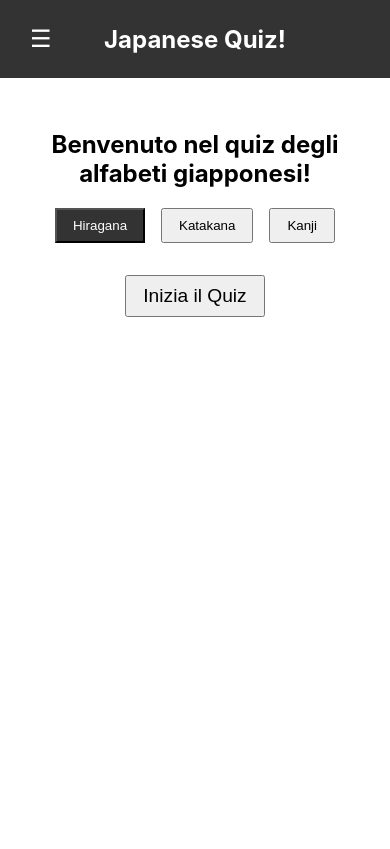
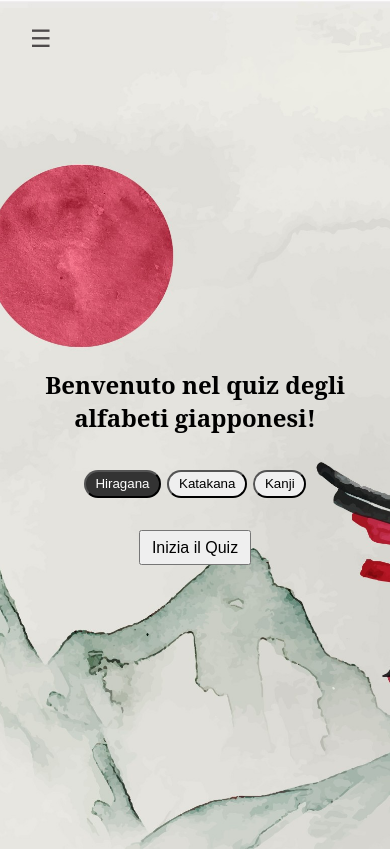
Before and after one commit to FedericoIafolla/QuizJapanese, a React (Create React App) app in the folder japanese-quiz/: page / in a window 390 px wide. Built offline with nearby package versions, Linux system fonts and the light colour scheme.

Commit message:
Sfondi e sidebar

```diff
--- a/japanese-quiz/src/components/MainPage/MainPage.css
+++ b/japanese-quiz/src/components/MainPage/MainPage.css
@@ -1,6 +1,14 @@
 .main-page {
-  padding: 2rem;
+  min-height: 93vh;
+  display: flex;
+  flex-direction: column;
+  align-items: center;
+  justify-content: center;
+  padding-top: 4rem;
   text-align: center;
+  background-size: cover;
+  background-position: center;
+  background-attachment: fixed;
 }
 
 .start-quiz-btn {
@@ -18,9 +26,40 @@
   margin: 0 0.5rem;
   padding: 0.5rem 1rem;
   cursor: pointer;
+  border-radius: 25px;
 }
 
 .alphabet-selection button.selected {
   background-color: #333;
   color: #fff;
 }
+
+@media only screen and (max-width: 768px) {
+  .main-page {
+    background-size: cover;
+    background-position: center;
+  }
+  .start-quiz-btn {
+    font-size: 1.1rem;
+    padding: 0.5rem 0.8rem;
+  }
+  .alphabet-selection button {
+    margin: 0 0.3rem;
+    padding: 0.4rem 0.8rem;
+  }
+}
+
+@media only screen and (max-width: 480px) {
+  .main-page {
+    background-size: cover;
+    background-position: center;
+  }
+  .start-quiz-btn {
+    font-size: 1rem;
+    padding: 0.4rem 0.7rem;
+  }
+  .alphabet-selection button {
+    margin: 0 0.2rem;
+    padding: 0.3rem 0.6rem;
+  }
+}
--- a/japanese-quiz/src/components/MainPage/MainPage.tsx
+++ b/japanese-quiz/src/components/MainPage/MainPage.tsx
@@ -1,6 +1,7 @@
 import React, { useState } from "react";
 import "./MainPage.css";
 import QuizModal from "../QuizModal/QuizModal";
+import backgroundImage from "../../img/jap1.jpg";
 
 const MainPage: React.FC = () => {
   const [quizStarted, setQuizStarted] = useState(false);
@@ -11,7 +12,12 @@ const MainPage: React.FC = () => {
   };
 
   return (
-    <div className="main-page">
+    <div
+      className="main-page"
+      style={{
+        backgroundImage: `url(${backgroundImage})`,
+      }}
+    >
       <h2>Benvenuto nel quiz degli alfabeti giapponesi!</h2>
       <div className="alphabet-selection">
         <button
--- a/japanese-quiz/src/components/Navbar/Navbar.css
+++ b/japanese-quiz/src/components/Navbar/Navbar.css
@@ -3,22 +3,25 @@
   align-items: center;
   justify-content: flex-start;
   padding: 1.5rem;
-  background-color: #333;
-  color: white;
-  position: relative;
+  background-color: transparent;
+  color: rgb(39, 38, 38);
+  position: fixed;
+  width: 90%;
+  top: 0;
+  left: 0;
+  z-index: 10;
 }
 
 .navbar h1 {
   position: absolute;
-  left: 50%;
-  transform: translateX(-50%);
+  left: 49.5%;
 }
 
 .hamburger {
   font-size: 1.5rem;
   background: none;
   border: none;
-  color: white;
+  color: rgb(78, 75, 75);
   cursor: pointer;
 }
 
@@ -31,6 +34,7 @@
   background-color: #444;
   transition: left 0.3s ease-in-out;
   padding-top: 2rem;
+  z-index: 10;
 }
 
 .sidebar.open {
@@ -46,6 +50,7 @@
   border: none;
   color: white;
   cursor: pointer;
+  z-index: 20;
 }
 
 .sidebar ul {
--- a/japanese-quiz/src/components/Navbar/Navbar.tsx
+++ b/japanese-quiz/src/components/Navbar/Navbar.tsx
@@ -14,18 +14,13 @@ const Navbar: React.FC = () => {
   };
 
   useEffect(() => {
-    if (isOpen) {
-      setTimeout(() => {
-        setOverlayActive(true);
-      }, 300);
-    } else {
-      setOverlayActive(false);
-    }
+    setOverlayActive(isOpen);
   }, [isOpen]);
 
   return (
     <>
       <nav className="navbar">
+        {!isOpen && (
           <button
             className="hamburger"
             onClick={toggleSidebar}
@@ -33,14 +28,12 @@ const Navbar: React.FC = () => {
           >
             &#9776;
           </button>
-        <h1>Japanese Quiz!</h1>
+        )}
       </nav>
-
       <div
         className={`overlay ${overlayActive ? "active" : ""}`}
         ref={overlayRef}
       ></div>
-
       <div className={`sidebar ${isOpen ? "open" : ""}`} ref={sidebarRef}>
         <button className="close-btn" onClick={toggleSidebar}>
           &times;
--- a/japanese-quiz/src/components/QuizModal/QuizModal.css
+++ b/japanese-quiz/src/components/QuizModal/QuizModal.css
@@ -77,7 +77,7 @@
 .next-button {
   position: absolute;
   bottom: -2.3rem;
-  right: 0rem;
+  right: 0;
   padding: 0.5rem 1rem;
   font-size: 0.8rem;
   cursor: pointer;
@@ -114,3 +114,52 @@
 .restart-btn:hover {
   color: rgb(120, 111, 111);
 }
+
+@media only screen and (max-width: 768px) {
+  .quiz-modal {
+    width: 90%;
+    padding: 1rem 0.8rem 2.8rem;
+  }
+  .quiz-content {
+    flex-direction: column;
+  }
+  .quiz-left,
+  .quiz-right {
+    width: 100%;
+    padding: 0;
+  }
+  .quiz-left {
+    margin-bottom: 1rem;
+  }
+  .next-button {
+    bottom: -2.3rem;
+    right: 0.2rem;
+  }
+  .quiz-modal::before {
+    display: none;
+  }
+}
+
+@media only screen and (max-width: 480px) {
+  .quiz-modal {
+    width: 90%;
+    padding: 0.8rem 0.5rem 2.7rem;
+  }
+  .quiz-left h2 {
+    font-size: 1.2rem;
+  }
+  .symbol {
+    font-size: 3.5rem;
+  }
+  .option {
+    padding: 0.4rem;
+    font-size: 0.9rem;
+  }
+  .next-button {
+    padding: 0.4rem 0.8rem;
+    font-size: 0.7rem;
+  }
+  .quiz-modal::before {
+    display: none;
+  }
+}
--- a/japanese-quiz/src/pages/Hiragana/hiragana.css
+++ b/japanese-quiz/src/pages/Hiragana/hiragana.css
@@ -1,3 +1,7 @@
+body {
+  font-family: "Noto Serif", "Noto Serif JP", serif;
+}
+
 .hiragana-container {
   padding: 20px;
   text-align: center;
```
Also changed, not shown: japanese-quiz/src/img/jap1.jpg (added). Lines whose indentation alone changed are shown as unchanged.
